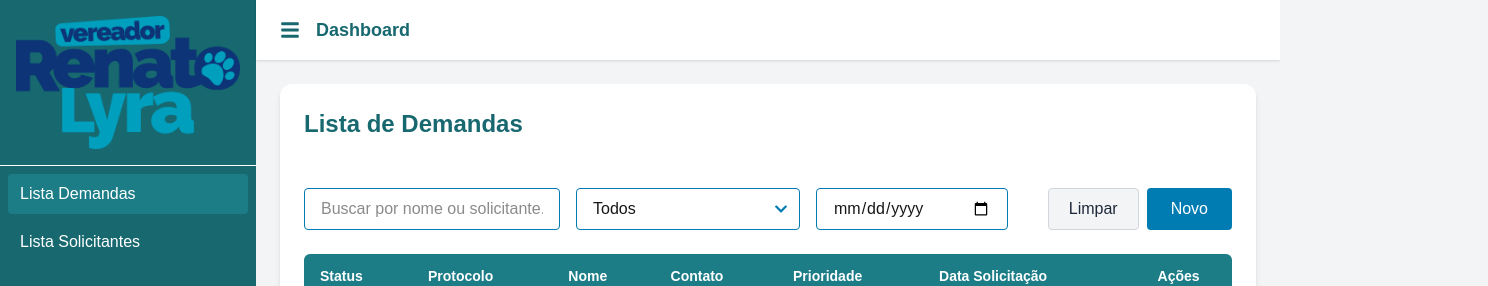
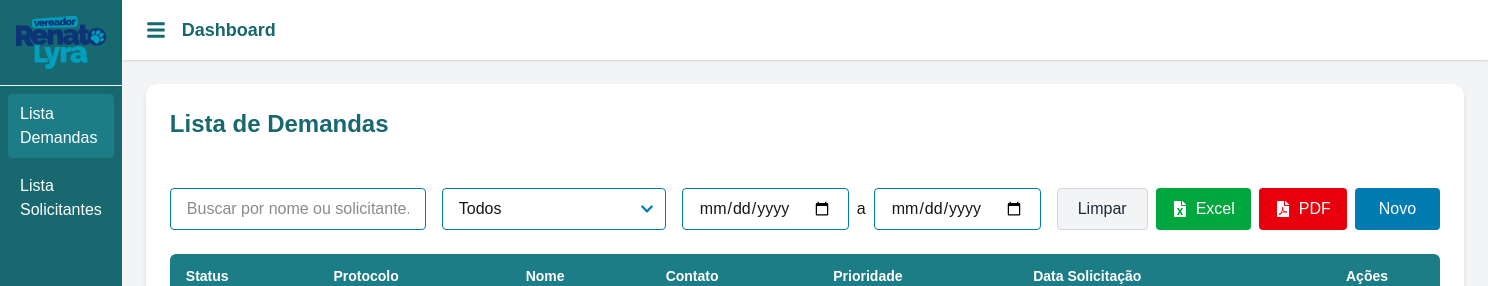
Before and after one commit to Anderson-Tavares47/frontV, a Next.js app: page /dashboard in a window 1280 px wide. Shown: the top 286 px of the page, 1488 px wide, since content can reach past the window. Built offline with nearby package versions, Linux system fonts and the light colour scheme; no server answers; sample sign-in values are in the browser's storage.

Commit message:
Update ListaDemandas.tsx

```diff
--- a/components/listaDemandas/ListaDemandas.tsx
+++ b/components/listaDemandas/ListaDemandas.tsx
@@ -2,15 +2,18 @@
 
 import { useEffect, useState } from 'react'
 import CadastroDemanda from '../cadastroDemanda/CadastroDemanda'
-import { FaChevronDown } from 'react-icons/fa'
+import { FaChevronDown, FaFileExcel, FaFilePdf } from 'react-icons/fa'
 import { getTodasDemandas, excluirDemanda } from './action'
 import { getToken, parseJwt } from '../../utils/auth'
+import { utils, writeFile } from 'xlsx'
+import { jsPDF } from 'jspdf'
+import autoTable, { UserOptions } from 'jspdf-autotable'
 
 const ITEMS_PER_PAGE = 20
 
 export default function ListaDemandas() {
   const [search, setSearch] = useState('')
-  const [date, setDate] = useState('')
+  const [dateRange, setDateRange] = useState({ start: '', end: '' })
   const [statusFilter, setStatusFilter] = useState('Todos')
   const [allData, setAllData] = useState<any[]>([])
   const [filteredData, setFilteredData] = useState<any[]>([])
@@ -23,10 +26,9 @@
   const token = getToken()
 
   if (!token) {
-    console.error('Sessão expirada. Faça login novamente.');
-    return;
+    console.error('Sessão expirada. Faça login novamente.')
+    return
   }
-
 
   const loadData = async () => {
     try {
@@ -36,12 +38,11 @@
       const isAdmin = decoded?.adm === true
 
       if (!token) {
-        console.error('Sessão expirada. Faça login novamente.');
-        return;
+        alert('Sessão expirada. Faça login novamente.')
+        return
       }
 
       setIsAdmin(isAdmin)
-
       const res = await getTodasDemandas(id, isAdmin, token)
       setAllData(res)
       setFilteredData(res)
@@ -60,17 +61,28 @@
       const solicitante = item.solicitantes?.solicitante?.toLowerCase() || ''
       const searchMatch = nome.includes(search.toLowerCase()) || solicitante.includes(search.toLowerCase())
       const statusMatch = statusFilter === 'Todos' || item.status === statusFilter
-      const dateMatch = !date || item.dataSolicitacao?.startsWith(date)
+
+      // Filtro por período
+      let dateMatch = true
+      if (dateRange.start || dateRange.end) {
+        const itemDate = new Date(item.dataSolicitacao)
+        const startDate = dateRange.start ? new Date(dateRange.start) : null
+        const endDate = dateRange.end ? new Date(dateRange.end) : null
+
+        if (startDate) dateMatch = dateMatch && itemDate >= startDate
+        if (endDate) dateMatch = dateMatch && itemDate <= endDate
+      }
+
       return searchMatch && statusMatch && dateMatch
     })
 
     setFilteredData(filtered)
     setCurrentPage(1)
-  }, [search, statusFilter, date, allData])
+  }, [search, statusFilter, dateRange, allData])
 
   const handleClear = () => {
     setSearch('')
-    setDate('')
+    setDateRange({ start: '', end: '' })
     setStatusFilter('Todos')
     setFilteredData(allData)
     setCurrentPage(1)
@@ -93,6 +105,58 @@
     }
   }
 
+  // Exportar para Excel
+  const exportToExcel = () => {
+    const dataToExport = filteredData.map(item => ({
+      Protocolo: item.protocolo,
+      Nome: item.solicitantes?.nomeCompleto || '-',
+      Contato: item.solicitantes?.telefoneContato || '-',
+      Prioridade: item.prioridade,
+      Status: item.status,
+      'Data Solicitação': item.dataSolicitacao ? new Date(item.dataSolicitacao).toLocaleDateString('pt-BR') : '-',
+      Setor: item.setor || '-',
+      'Meio de Solicitação': item.meioSolicitacao || '-'
+    }))
+
+    const worksheet = utils.json_to_sheet(dataToExport)
+    const workbook = utils.book_new()
+    utils.book_append_sheet(workbook, worksheet, 'Demandas')
+    writeFile(workbook, 'demandas.xlsx')
+  }
+
+  // Exportar para PDF
+const exportToPDF = () => {
+  const doc = new jsPDF()
+  const title = 'Relatório de Demandas'
+
+  doc.setFontSize(16)
+  doc.text(title, 14, 15)
+
+  const headers = [['Protocolo', 'Nome', 'Contato', 'Prioridade', 'Status', 'Data Solicitação']]
+  const data = filteredData.map(item => [
+    item.protocolo,
+    item.solicitantes?.nomeCompleto || '-',
+    item.solicitantes?.telefoneContato || '-',
+    item.prioridade,
+    item.status,
+    item.dataSolicitacao ? new Date(item.dataSolicitacao).toLocaleDateString('pt-BR') : '-'
+  ])
+
+  // Configuração com tipagem correta
+  const tableConfig: UserOptions = {
+    head: headers,
+    body: data,
+    startY: 20,
+    theme: 'grid',
+    headStyles: {
+      fillColor: [28, 125, 135]
+    }
+  }
+
+  autoTable(doc, tableConfig)
+  doc.save('demandas.pdf')
+}
+
   const totalPages = Math.ceil(filteredData.length / ITEMS_PER_PAGE)
   const paginatedData = filteredData.slice(
     (currentPage - 1) * ITEMS_PER_PAGE,
@@ -100,7 +164,7 @@
   )
 
   if (showCreateForm) {
-    return <CadastroDemanda setShowCreateForm={setShowCreateForm} editData={editData} onDemandaCadastrada={loadData} />
+    return <CadastroDemanda setShowCreateForm={setShowCreateForm} editData={editData} onDemandaCadastrada={loadData}/>
   }
 
   return (
@@ -113,7 +177,6 @@
           </span>
         )}
       </div>
-
 
       <div className="flex flex-col lg:flex-row lg:items-end lg:justify-between gap-4 mb-6">
         <div className="flex flex-col lg:flex-row gap-4 w-full lg:w-auto">
@@ -144,12 +207,23 @@
             />
           </div>
 
-          <input
-            type="date"
-            value={date}
-            onChange={(e) => setDate(e.target.value)}
-            className="border border-[#007cb2] rounded px-4 py-2 focus:outline-none focus:ring-2 focus:ring-[#007cb2] w-full lg:w-48"
-          />
+          <div className="flex gap-2 w-full lg:w-auto">
+            <input
+              type="date"
+              value={dateRange.start}
+              onChange={(e) => setDateRange({...dateRange, start: e.target.value})}
+              className="border border-[#007cb2] rounded px-4 py-2 focus:outline-none focus:ring-2 focus:ring-[#007cb2] w-full"
+              placeholder="Data inicial"
+            />
+            <span className="flex items-center">a</span>
+            <input
+              type="date"
+              value={dateRange.end}
+              onChange={(e) => setDateRange({...dateRange, end: e.target.value})}
+              className="border border-[#007cb2] rounded px-4 py-2 focus:outline-none focus:ring-2 focus:ring-[#007cb2] w-full"
+              placeholder="Data final"
+            />
+          </div>
         </div>
 
         <div className="flex gap-2">
@@ -158,6 +232,18 @@
             className="bg-gray-100 border border-gray-300 text-gray-800 px-5 py-2 rounded hover:bg-gray-200 transition"
           >
             Limpar
+          </button>
+          <button
+            onClick={exportToExcel}
+            className="bg-green-600 text-white px-4 py-2 rounded hover:bg-green-700 transition flex items-center gap-2"
+          >
+            <FaFileExcel /> Excel
+          </button>
+          <button
+            onClick={exportToPDF}
+            className="bg-red-600 text-white px-4 py-2 rounded hover:bg-red-700 transition flex items-center gap-2"
+          >
+            <FaFilePdf /> PDF
           </button>
           <button
             onClick={handleNew}
```
